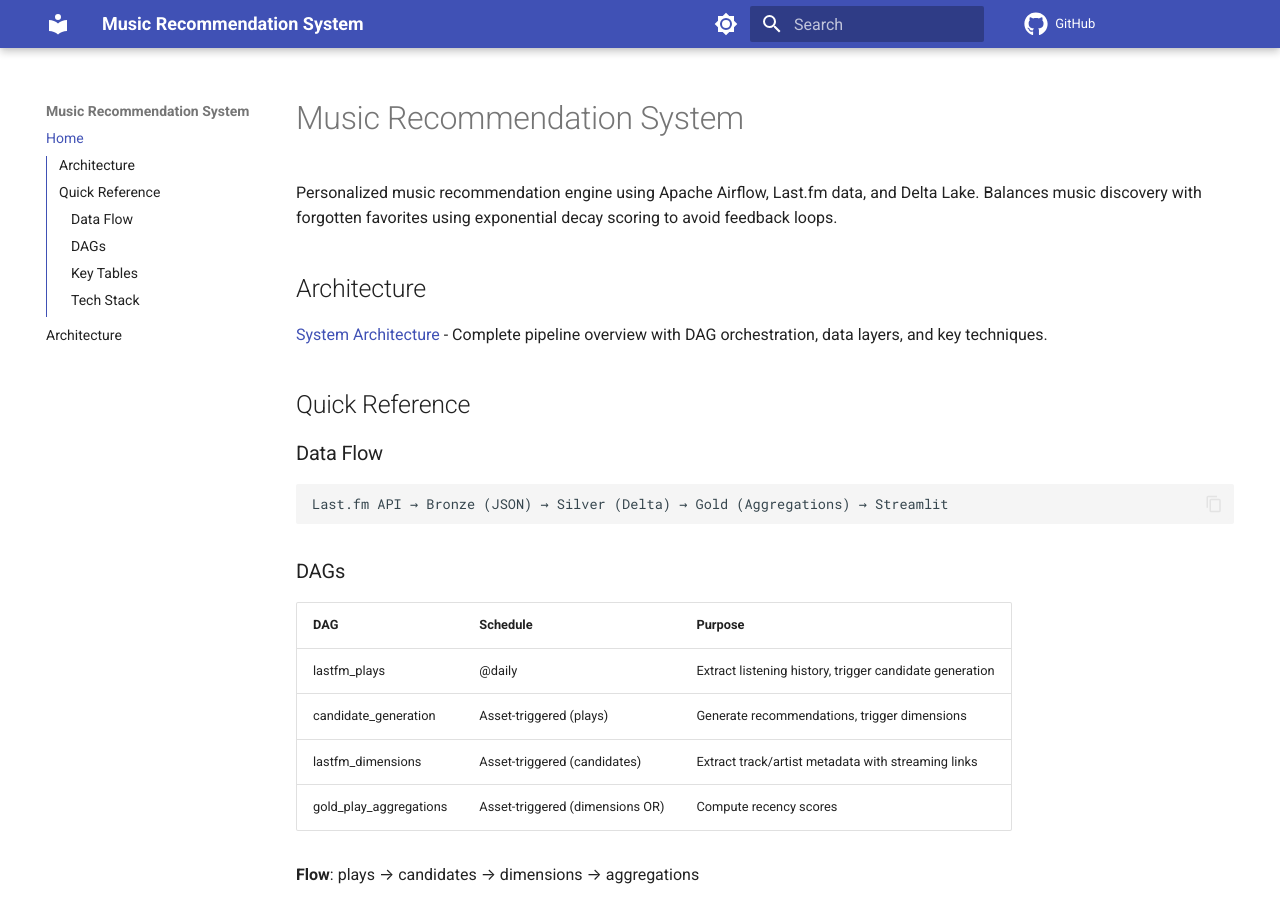
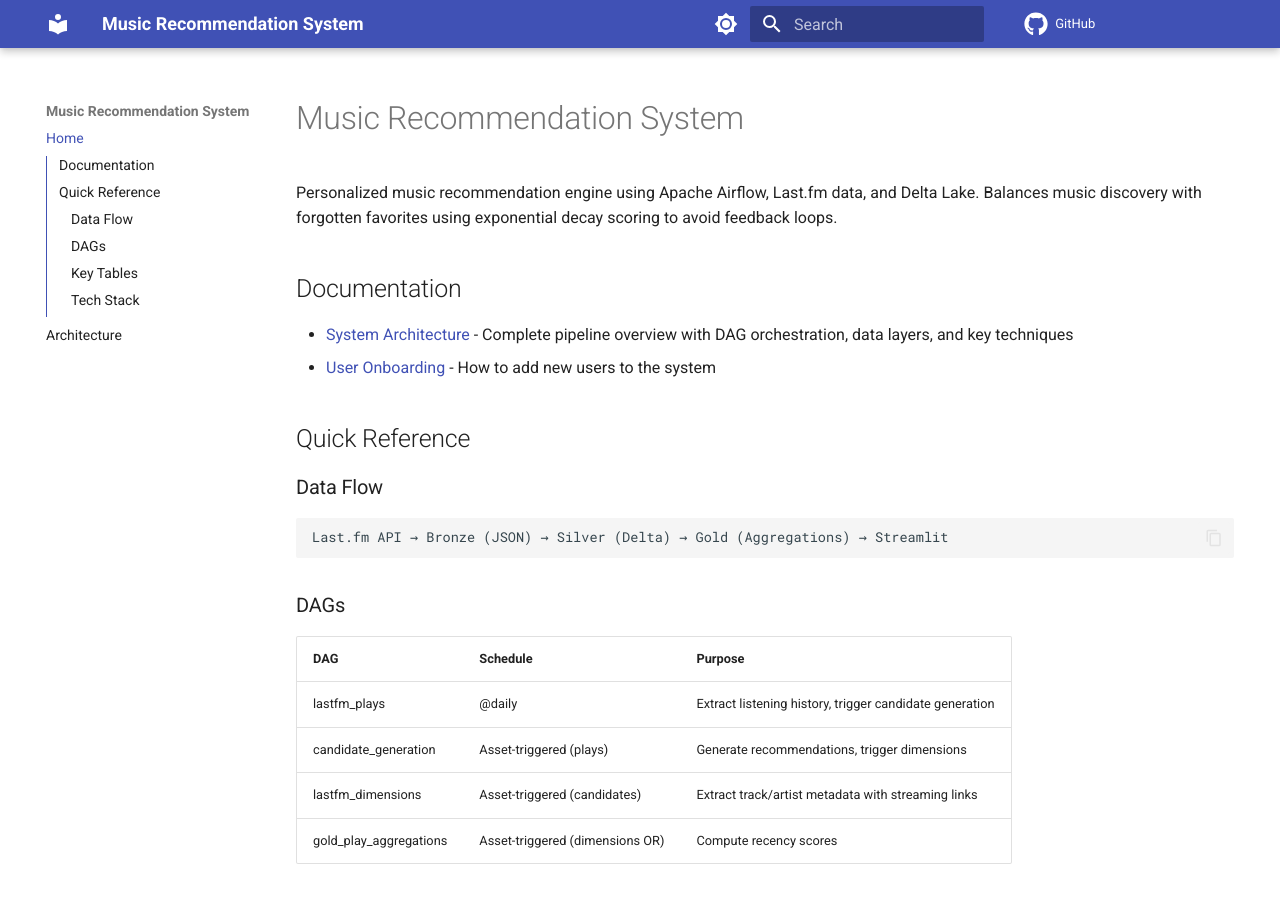
Before and after one commit to boccileonardo/music-airflow, an MkDocs documentation site: the page built from docs/index.md, in a window 1280 px wide and 900 px high. Built offline with MkDocs 1.6.1 and Material for MkDocs 9.7.7, drawn with Linux system fonts in a browser that asks for light colours; comment, search, counter and statistics services are not loaded.

Commit message:
document user onboarding

```diff
--- a/docs/index.md
+++ b/docs/index.md
@@ -2,9 +2,10 @@
 
 Personalized music recommendation engine using Apache Airflow, Last.fm data, and Delta Lake. Balances music discovery with forgotten favorites using exponential decay scoring to avoid feedback loops.
 
-## Architecture
+## Documentation
 
-[System Architecture](complete-architecture.md) - Complete pipeline overview with DAG orchestration, data layers, and key techniques.
+- [System Architecture](complete-architecture.md) - Complete pipeline overview with DAG orchestration, data layers, and key techniques
+- [User Onboarding](user-onboarding.md) - How to add new users to the system
 
 ## Quick Reference
 
```
Also changed, not shown: docs/user-onboarding.md (added, +57 -0 lines).
